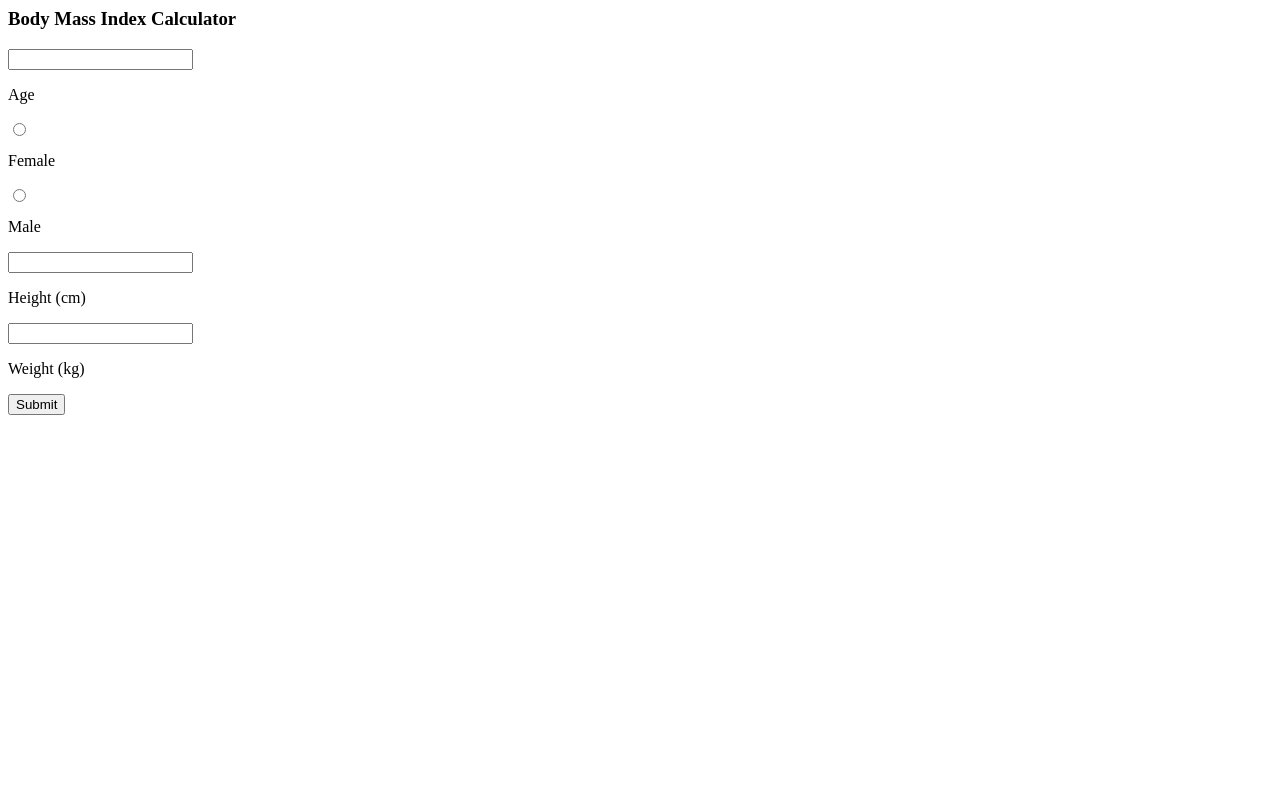
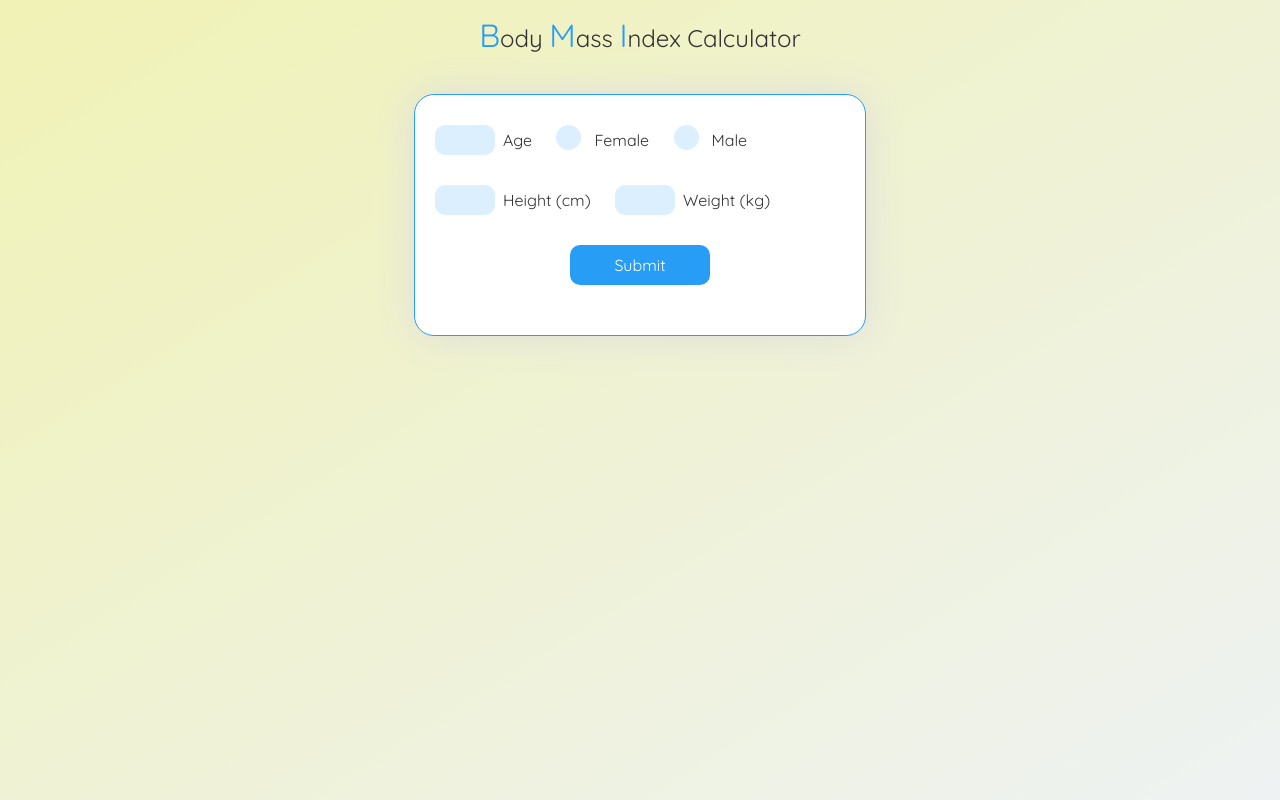
Before and after one commit to viewmendoza/choose, a plain HTML site: page index.html in a window 1280 px wide. Drawn offline with Linux system fonts and the light colour scheme.

Commit message:
Update index.html
added css styles

```diff
--- a/index.html
+++ b/index.html
@@ -1,5 +1,173 @@
 <head>
-  <link href="https://fonts.googleapis.com/css?family=Quicksand:400,700" rel="stylesheet.css">
+  <link href="https://fonts.googleapis.com/css?family=Quicksand:400,700" rel="stylesheet">
+  <style>
+    * {
+  font-family: Quicksand;
+  font-size: 16px;
+  color: #333;
+}
+
+body {
+  margin: 0;
+  height: 100vh;
+  padding: 0;
+  border: 0;
+  background: linear-gradient(to bottom right,  #F1F2B5, #eef2f3);
+}
+
+.form {
+  background-color: #fff;
+  height: 240px;
+  width: 450px;
+  border-radius: 20px;
+  margin: 20px auto 20px auto;
+  display: block;
+  border: solid 1px #289df6;
+
+  box-shadow: 0 0 40px 0 #ddd;
+}
+
+.form:hover {
+  box-shadow: 0 0 60px 0 #ccc;
+  transition: .4s;
+  transform: scale(1.02);
+}
+
+.row-one {
+  padding: 20px;
+}
+
+.row-two {
+  padding: 20px;
+}
+
+.text-input {
+  width: 60px;
+  height: 30px;
+  border-radius: 10px;
+  background-color: #dbeffe;
+  border: none;
+  outline: none;
+  padding: 5px 10px;
+  cursor: pointer;
+}
+
+.text-input:last-child {
+  margin-bottom: 35px;
+}
+
+.text-input:hover {
+  background-color: #cbe7fd;
+}
+
+#submit {
+  border: none;
+  border-radius: 10px;
+  height: 40px;
+  width: 140px;
+  background-color: #289df6;
+  color: #fff;
+  margin: auto;
+  display: block;
+  outline: none;
+  cursor: pointer;
+}
+
+#submit:hover{
+  background-color: #0a8ef2;
+}
+
+.text {
+  display: inline-block;
+  margin: 5px 20px 5px 8px;;
+}
+
+.row-one {
+  padding: 30px 20px 15px 20px;
+}
+.row-two {
+  padding: 15px 20px 30px 20px;
+}
+
+.container {
+  display: inline-block;
+  position: relative;
+  padding-left: 30px;
+  cursor: pointer;
+  user-select: none;
+}
+
+.container input {
+  position: absolute;
+  opacity: 0;
+}
+
+.checkmark {
+  position: absolute;
+  top: 0;
+  left: 0;
+  height: 25px;
+  width: 25px;
+  background-color: #dbeffe;
+  border-radius: 50%;
+}
+
+.container:hover input ~ .checkmark {
+  background-color: #cbe7fd;
+}
+
+.container input:checked ~ .checkmark {
+  background-color: #289df6;
+}
+
+h1 {
+  font-size: 30px;
+  font-weight: 300;
+  text-align: center;
+  color: #289df6;
+  padding-top: 15px;
+  display: block;
+}
+
+h2 {
+  font-size: 22px;
+  font-weight: 300;
+  text-align: center;
+}
+
+h3 {
+  font-size: 24px;
+  font-weight: 300;
+  text-align: center;
+  padding: 15px;
+}
+
+h3 b {
+  font-size: 32px;
+  font-weight: 300;
+  color: #289df6;
+}
+
+.checkmark:after {
+  content: "";
+  position: absolute;
+  display: none;
+}
+
+.container input:checked ~ .checkmark:after {
+  display: block;
+}
+
+.container .checkmark:after {
+  left: 9px;
+  top: 5px;
+  width: 5px;
+  height: 10px;
+  border: solid white;
+  border-width: 0 2px 2px 0;
+  transform: rotate(45deg);
+}
+  </style>
 </head>
 <body>
   <h3><b>B</b>ody <b>M</b>ass <b>I</b>ndex Calculator</h3>
```
